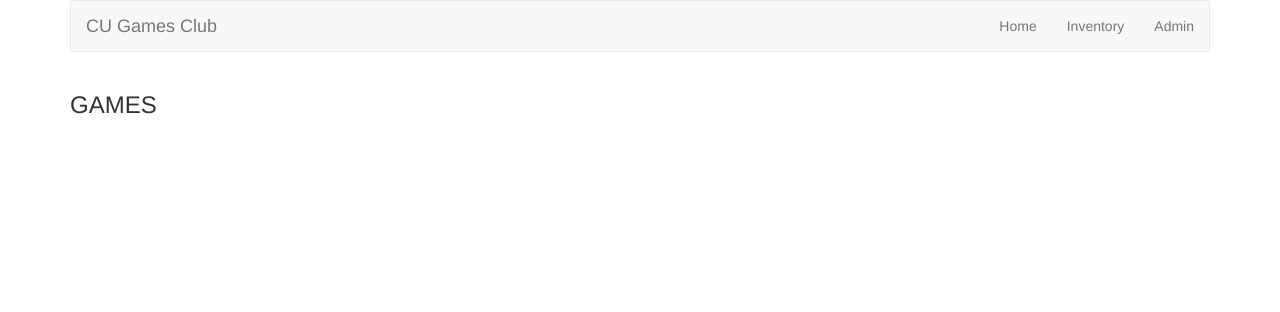
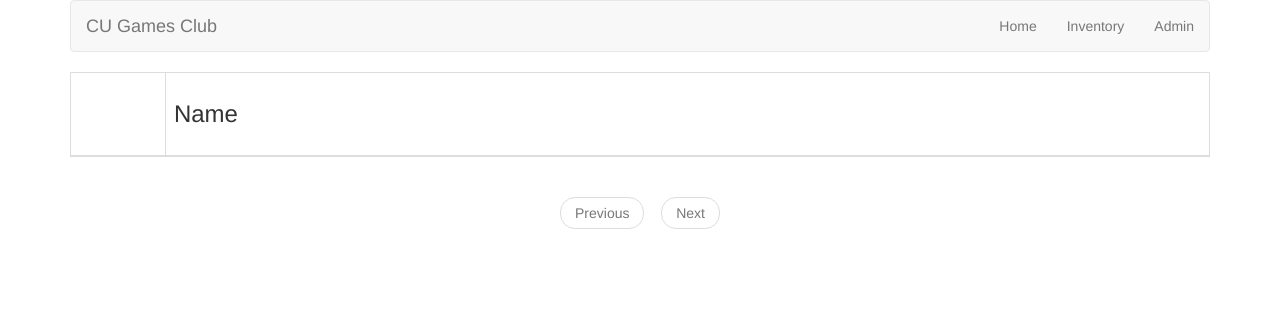
Before and after one commit to davidhao3300/cugc, a Flask app: page /games in a window 1280 px wide. Shown: the top 312 px of the page. Run offline with Flask 2, Linux system fonts and the light colour scheme; data that the repository does not hold is empty; some libraries are stand-ins or nearby versions.

Commit message:
Render games in a decent table

```diff
--- a/cugc/templates/games.html
+++ b/cugc/templates/games.html
@@ -2,10 +2,36 @@
 {% extends "base.html" %}
 
 {% block content %}
-<h3> GAMES </h3>
-<table class="table table-hover">
-  {% for game in games.items %}
-    <tr>{{ game.name }}</tr>
-  {% endfor %}
+<table class="table table-striped table-hover table-bordered">
+    <thead>
+        <th class="col-xs-1"></th>
+        <th><h3>Name<h3></th>
+    </thead>
+    <tbody>
+        {% for game in games.items %}
+            <tr>
+                <th scope='row'>
+                    <img src="{{ game.pic_url }}" />
+                </th>
+                <td style="vertical-align:middle"><a href="{{ game.url }}"><h3>{{ game.name }}</h3></a></td>
+            </tr>
+        {% endfor %}
+    </tbody>
 </table>
+<div class="col-xs-5"></div>
+<div class="col-xs-2">
+    <ul class="pager">
+        {% if games.has_prev %}
+            <li class="previous"><a href="{{ url_for('games', page=games.prev_num) }}">Previous</a></li>
+        {% else %}
+            <li class="previous disabled"><a>Previous</a></li>
+        {% endif %}
+        {% if games.has_next %}
+            <li class="next"><a href="{{ url_for('games', page=games.next_num) }}">Next</a></li>
+        {% else %}
+            <li class="next disabled"><a>Next</a></li>
+        {% endif %}
+    </ul>
+</div>
+<div class="col-xs-5"></div>
 {% endblock %}
```
